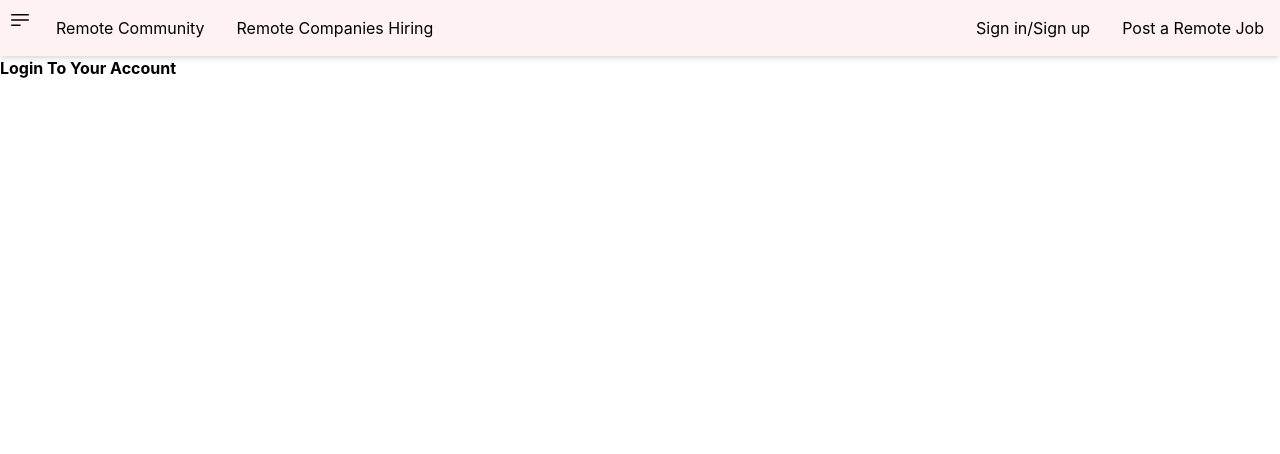
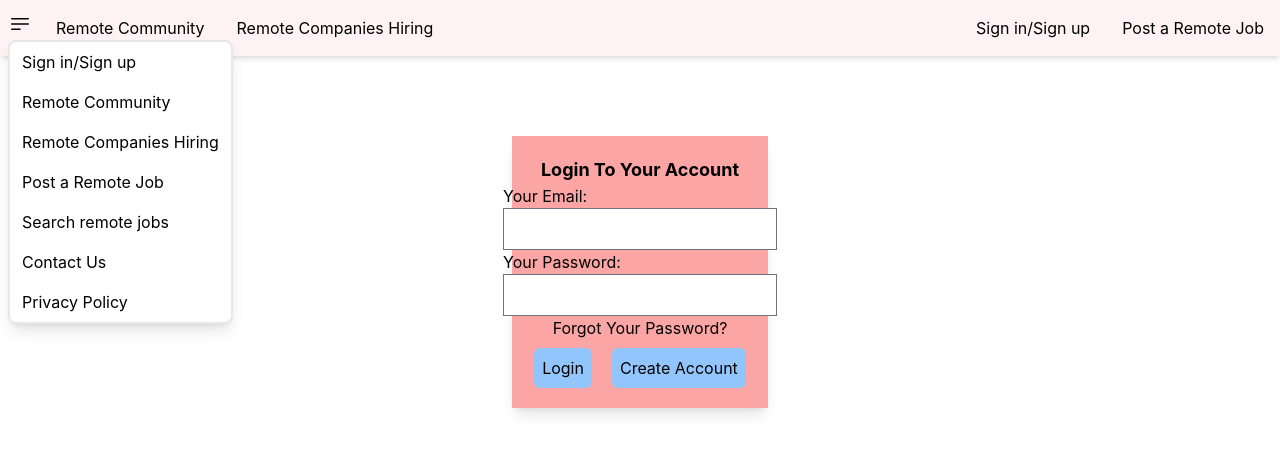
Before and after one commit to kalburgimanjunath/indian-remote-work-app, a Next.js app: page /signin in a window 1280 px wide. Shown: the top 454 px of the page. Built offline with nearby package versions, Linux system fonts and the light colour scheme.

Commit message:
3 files modified

```diff
--- a/components/navbar.js
+++ b/components/navbar.js
@@ -1,4 +1,5 @@
 // import Link from '@next/Link';
+import { useState } from 'react';
 export default function Navbar() {
   const navitems1 = [
     // { title: 'sign in/sign up', link: './signin' },
@@ -18,10 +19,24 @@ export default function Navbar() {
     // { title: 'Contact Us', link: './contactus' },
     // { title: 'Privacy Policy', link: './privacypolicy' },
   ];
+  const navitems3 = [
+    { title: 'Sign in/Sign up', link: './signin' },
+    { title: 'Remote Community', link: './remotecommunity' },
+    { title: 'Remote Companies Hiring', link: './remotecompanies' },
+    { title: 'Post a Remote Job', link: './postjob' },
+    { title: 'Search remote jobs', link: './' },
+    { title: 'Contact Us', link: './contactus' },
+    { title: 'Privacy Policy', link: './privacypolicy' },
+  ];
+  const [menuOpen, setMenu] = useState(false);
   return (
     <div className="flex shadow-md sticky top-0 left-0 bg-red-50">
       <div>
-        <div className="p-2">
+        <div
+          className="pt-3 p-2"
+          onMouseOver={() => setMenu(true)}
+          onMouseOut={() => setMenu(false)}
+        >
           <svg
             xmlns="http://www.w3.org/2000/svg"
             fill="none"
@@ -36,6 +51,19 @@ export default function Navbar() {
               d="M3.75 6.75h16.5M3.75 12h16.5m-16.5 5.25H12"
             />
           </svg>
+          <div
+            className="menu-items absolute left-2 top-10 shadow-lg border-2 bg-white-100 z-index-1 rounded-lg"
+            style={{ display: menuOpen ? 'block' : 'none' }}
+          >
+            {navitems3 &&
+              navitems3.map((item) => {
+                return (
+                  <div className="bg-white-50 hover:bg-white-100 pl-3 pr-3 p-2 hover:bg-gray-100">
+                    <a href={item.link}>{item.title}</a>
+                  </div>
+                );
+              })}
+          </div>
         </div>
       </div>
       <div className="flex justify-between w-full">
--- a/pages/signin.js
+++ b/pages/signin.js
@@ -1,7 +1,30 @@
 export default function Signin() {
   return (
-    <div className="font-bold">
-      <h1>Login To Your Account</h1>
+    <div className="">
+      <div className="grid grid-cols-3 gap-4">
+        <div className="col-start-2 col-span-1 m-20 justify-items-center p-5 bg-red-300 shadow-lg hover:text-pink-100">
+          <h1 className="font-bold text-lg">Login To Your Account</h1>
+          <div>
+            <div>Your Email:</div>
+            <div>
+              <input type="text" />
+            </div>
+          </div>
+          <div>
+            <div>Your Password:</div>
+            <div>
+              <input type="text" />
+            </div>
+          </div>
+          <div>
+            <div>Forgot Your Password?</div>
+          </div>
+          <div className="justify-items-center">
+            <button className="primary">Login</button>
+            <button className="primary ml-5">Create Account</button>
+          </div>
+        </div>
+      </div>
     </div>
   );
 }
--- a/styles/navbar.module.css
+++ b/styles/navbar.module.css
@@ -10,3 +10,7 @@
   background-color: #c9c9c9;
   cursor: pointer;
 }
+.menu-items {
+  z-index: 100;
+  background-color: white;
+}
```
